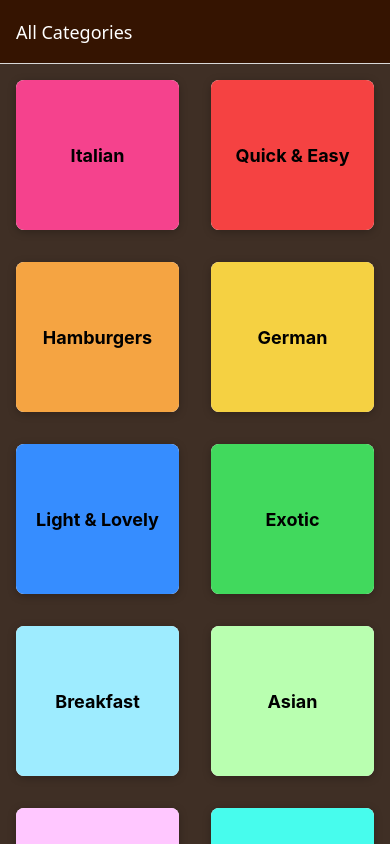
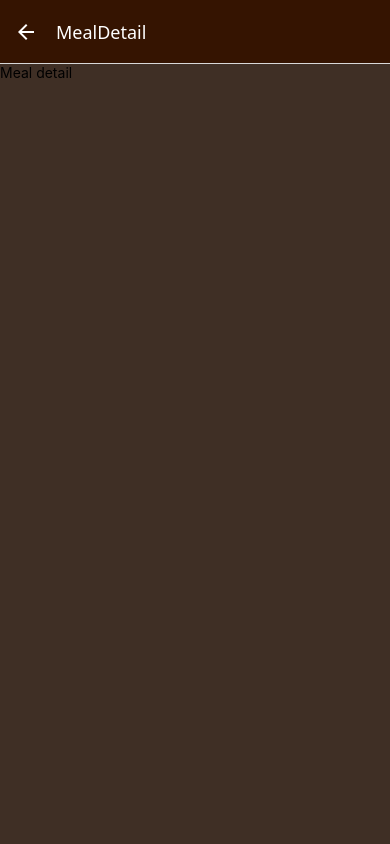
Before and after one commit to PraneethBunny123/native-meals, a React Native app: screen /MealDetail in a window 390 px wide. Built offline with nearby package versions, Linux system fonts and the light colour scheme.

Commit message:
navigate to new MealDetail component when a meal is pressed

```diff
--- a/App.js
+++ b/App.js
@@ -4,6 +4,7 @@ import CategoriesScreen from './screens/CategoriesScreen';
 import { NavigationContainer } from '@react-navigation/native';
 import { createNativeStackNavigator } from '@react-navigation/native-stack';
 import MealOverviewScreen from './screens/MealOverviewScreen';
+import MealDetailScreen from './screens/MealDetailScreen';
 
 const Stack = createNativeStackNavigator()
 
@@ -28,6 +29,7 @@ export default function App() {
                         }}
                     />
                     <Stack.Screen name="MealOverview" component={MealOverviewScreen} />
+                    <Stack.Screen name='MealDetail' component={MealDetailScreen} />
                 </Stack.Navigator>
             </NavigationContainer>
         </>
--- a/components/MealItem.js
+++ b/components/MealItem.js
@@ -2,7 +2,7 @@ import { StyleSheet } from "react-native";
 import { Image, Pressable, Text, Platform } from "react-native";
 import { View } from "react-native";
 
-export default function MealItem({title, imageUrl, affordability, complexity, duration}) {
+export default function MealItem({title, imageUrl, affordability, complexity, duration, handleMealItemPress}) {
     return (
         <View style={styles.mealItem} >
             <Pressable
@@ -10,6 +10,7 @@ export default function MealItem({title, imageUrl, affordability, complexity, du
                 style={({pressed}) =>
                     pressed ? styles.buttonPressed : null
                 }
+                onPress={handleMealItemPress}
             >
                 <View style={styles.innerContainer} >
                     <View>
--- /dev/null
+++ b/screens/MealDetailScreen.js
@@ -0,0 +1,9 @@
+import { Text, View } from "react-native";
+
+export default function MealDetailScreen() {
+    return (
+        <View>
+            <Text>Meal detail</Text>
+        </View>
+    )
+}
--- a/screens/MealOverviewScreen.js
+++ b/screens/MealOverviewScreen.js
@@ -18,6 +18,10 @@ export default function MealOverviewScreen({route, navigation}) {
         })
     }, [categoryId, navigation])
 
+    function handleMealItemPress() {
+        navigation.navigate("MealDetail")
+    }
+
     function mealOverviewItem(itemData) {
         const item = itemData.item
 
@@ -30,7 +34,7 @@ export default function MealOverviewScreen({route, navigation}) {
         }
 
         return (
-            <MealItem {...mealItemProps} />
+            <MealItem {...mealItemProps} handleMealItemPress={handleMealItemPress} />
         )
     }
 
```
